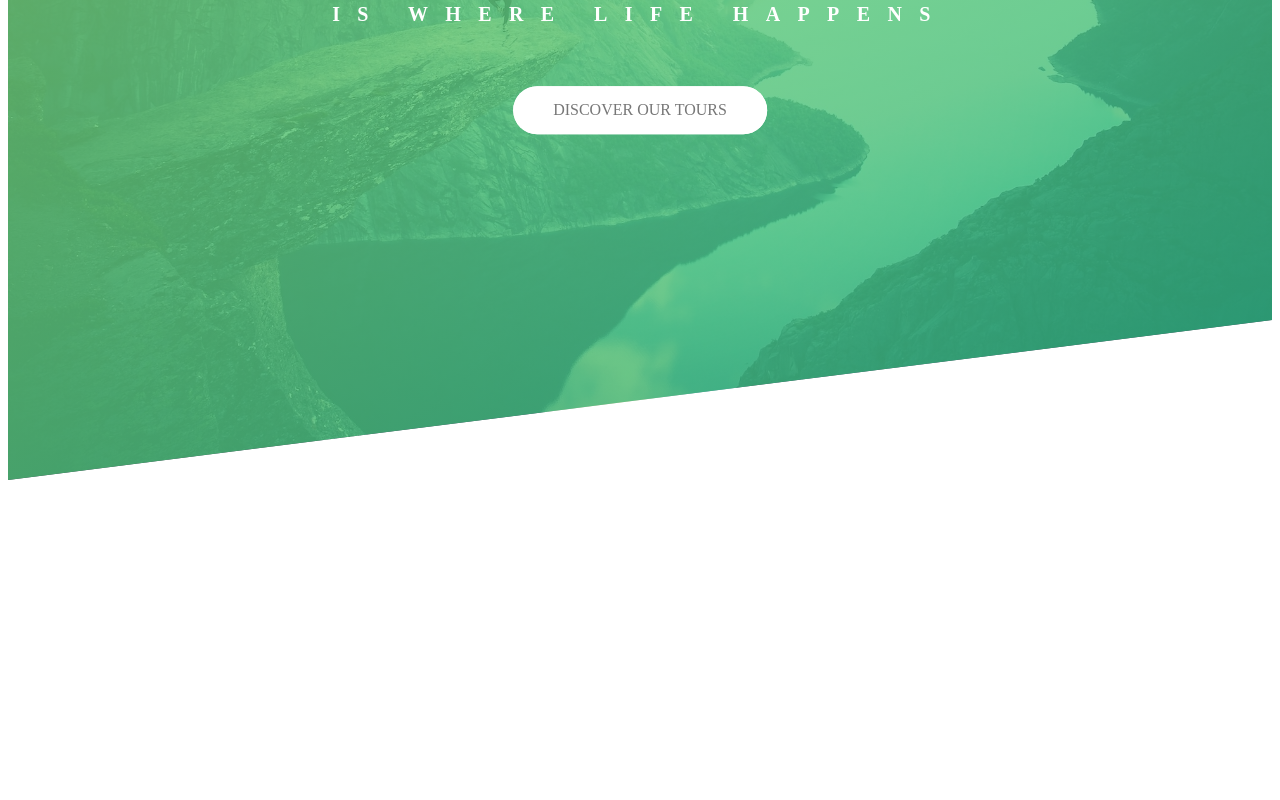
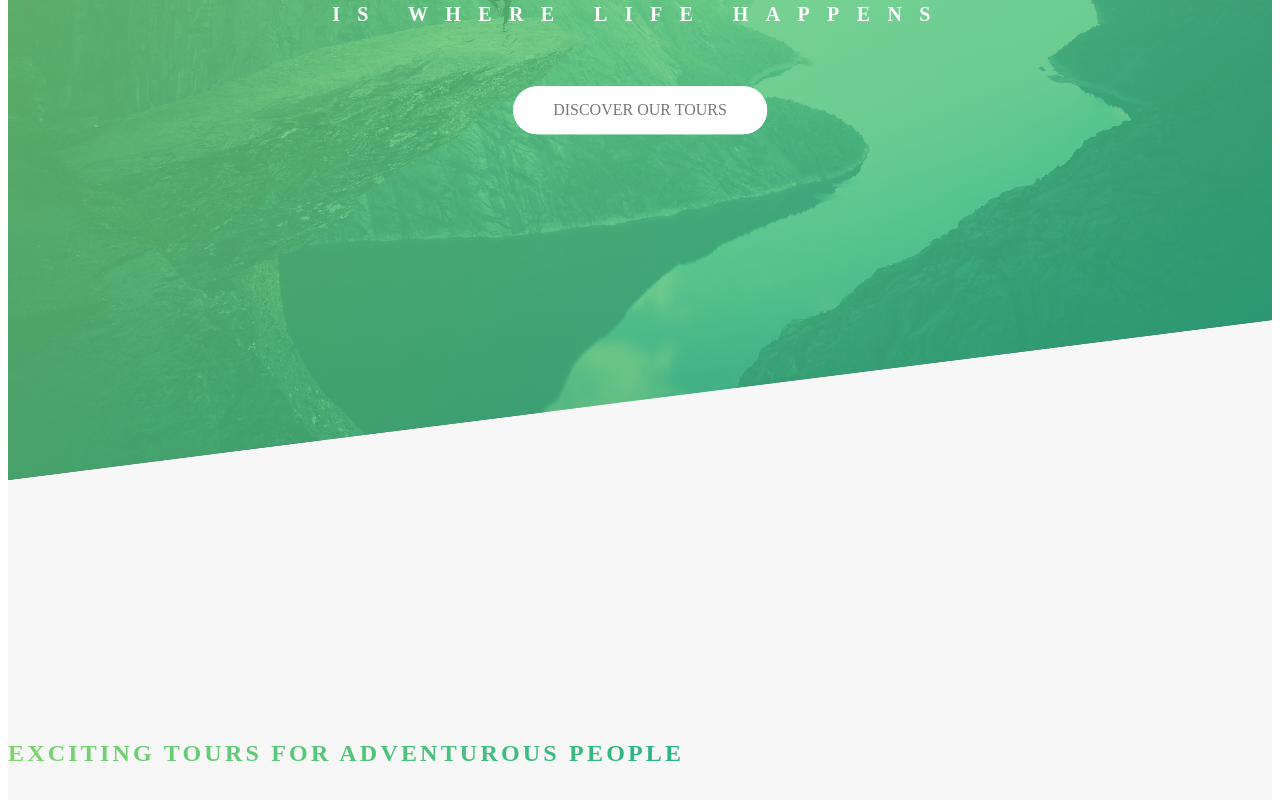
Before and after one commit to amontalvof/natours-react-client, a React (Vite) app: page / in a window 1280 px wide. Shown: the part 288-1088 px from the top of the page. Before the commit the page ends 800 px from the top, so only its background shows below. Built offline with nearby package versions, Linux system fonts and the light colour scheme; the HTML template or start-up script is replaced by a standard one.

Commit message:
feat: about part 1

```diff
--- a/src/App.tsx
+++ b/src/App.tsx
@@ -1,7 +1,15 @@
-import Header from './layout/header';
+import Header from "./layout/header";
+import About from "./views/about";
 
 const App = () => {
-    return <Header>lorem</Header>;
+    return (
+        <>
+            <Header>lorem</Header>
+            <main>
+                <About />
+            </main>
+        </>
+    );
 };
 
 export default App;
--- a/src/constants/colors.ts
+++ b/src/constants/colors.ts
@@ -1,9 +1,13 @@
-export const LIGHT_GREEN = '#7ed56f';
-export const MEDIUM_GREEN = '#55c57a';
-export const DARK_GREEN = '#28b485';
-export const LIGHT_GREEN_RGBA = 'rgba(126, 213, 111, 0.8)';
-export const MEDIUM_GREEN_RGBA = 'rgba(85, 197, 122, 0.8)';
-export const DARK_GREEN_RGBA = 'rgba(40, 180, 133, 0.8)';
-export const BLACK_RGBA = 'rgba(0, 0, 0, 0.2)';
-export const WHITE = '#ffffff';
-export const GRAY = '#777777';
+import { hexToRgba } from "../helpers/hexToRgba";
+
+export const LIGHT_GREEN = "#7ed56f";
+export const MEDIUM_GREEN = "#55c57a";
+export const DARK_GREEN = "#28b485";
+export const BLACK = "#000000";
+export const LIGHT_GREEN_RGBA = hexToRgba(LIGHT_GREEN, 0.8); //"rgba(126, 213, 111, 0.8)";
+export const MEDIUM_GREEN_RGBA = hexToRgba(MEDIUM_GREEN, 0.8); //"rgba(85, 197, 122, 0.8)";
+export const DARK_GREEN_RGBA = hexToRgba(DARK_GREEN, 0.8); //"rgba(40, 180, 133, 0.8)";
+export const BLACK_RGBA = hexToRgba(BLACK, 0.2); //"rgba(0, 0, 0, 0.2)";
+export const WHITE = "#ffffff";
+export const GRAY = "#777777";
+export const LIGHT_GRAY = "#f7f7f7";
--- a/src/main.css
+++ b/src/main.css
@@ -16,3 +16,7 @@ body {
     color: var(--main-color-gray);
     padding: 30px;
 }
+
+.u-center-text {
+    text-align: center;
+}
--- /dev/null
+++ b/src/views/about/index.tsx
@@ -0,0 +1,13 @@
+import { HeadingSecondary, SectionAbout } from "./styles";
+
+const About = () => {
+    return (
+        <SectionAbout>
+            <div className="u-center-text">
+                <HeadingSecondary>Exciting tours for adventurous people</HeadingSecondary>
+            </div>
+        </SectionAbout>
+    );
+};
+
+export default About;
--- /dev/null
+++ b/src/views/about/styles.ts
@@ -0,0 +1,26 @@
+import styled from "styled-components";
+import { BLACK_RGBA, DARK_GREEN, LIGHT_GRAY, LIGHT_GREEN } from "../../constants/colors";
+
+export const SectionAbout = styled.section`
+    background-color: ${LIGHT_GRAY};
+    padding: 25rem 0;
+    margin-top: -20vh;
+`;
+
+export const HeadingSecondary = styled.h2`
+    font-size: 3.5 rem;
+    text-transform: uppercase;
+    font-weight: 700;
+    background-image: linear-gradient(to right, ${LIGHT_GREEN}, ${DARK_GREEN});
+    display: inline-block;
+    -webkit-background-clip: text;
+    background-clip: text;
+    color: transparent;
+    letter-spacing: 0.2rem;
+    transition: all 0.2s;
+
+    &:hover{
+        transform: skewY(2deg) skewX(15deg) scale(1.1);
+        text-shadow: 0.5rem 1rem 2rem ${BLACK_RGBA};
+    }
+`;
```
